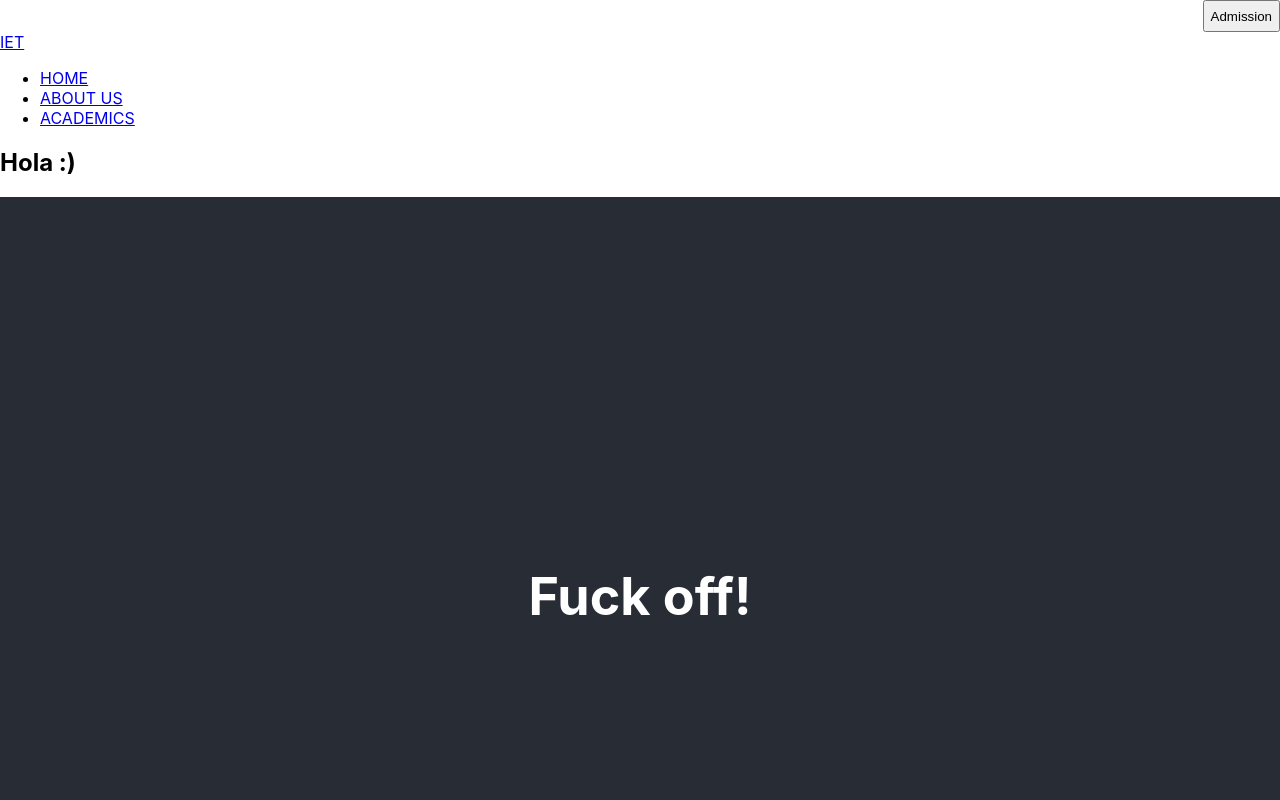
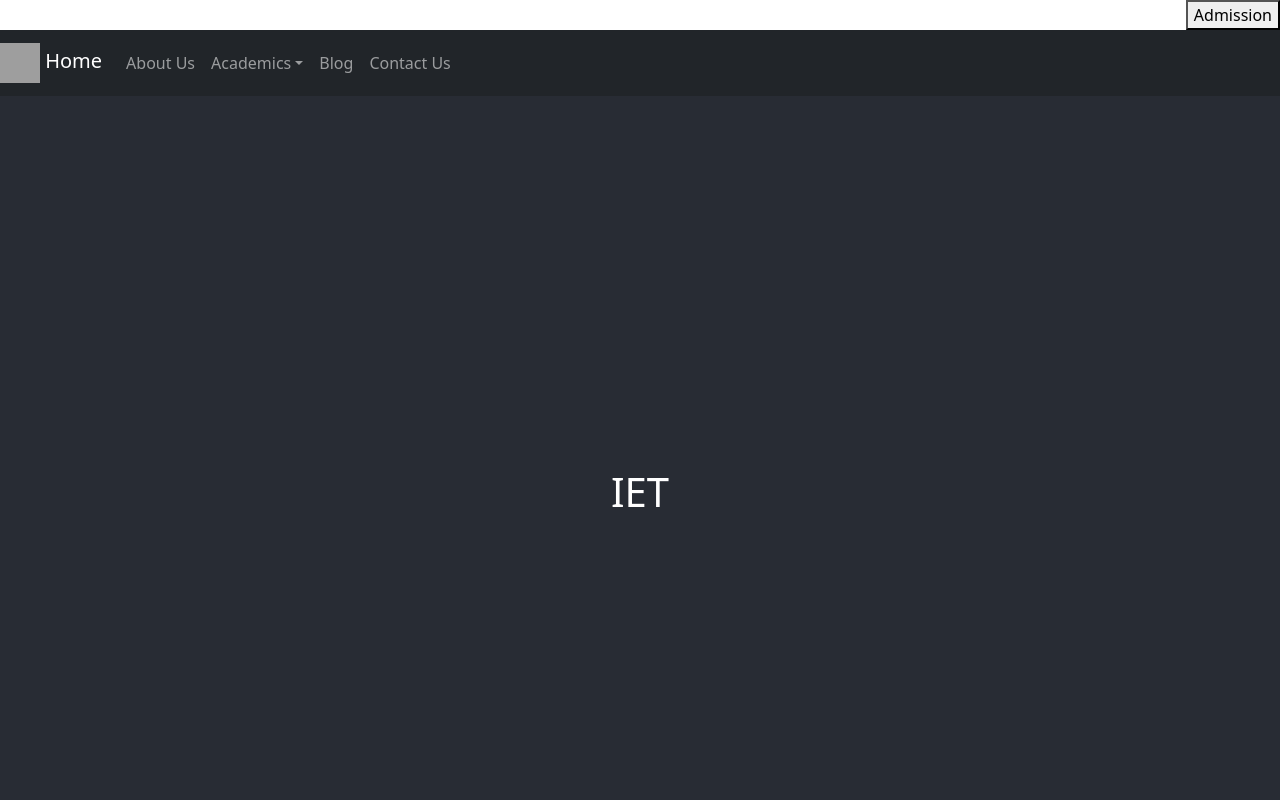
Before and after one commit to CODER-COPS/IET-Agra-FrontEnd, a React (Create React App) app: page / in a window 1280 px wide. Shown: the top 800 px of the page. Built offline with nearby package versions, Linux system fonts and the light colour scheme; grey boxes are pictures that could not be loaded.

Commit message:
fix Navbar

```diff
--- a/package.json
+++ b/package.json
@@ -6,7 +6,9 @@
     "@testing-library/jest-dom": "^5.16.5",
     "@testing-library/react": "^13.4.0",
     "@testing-library/user-event": "^13.5.0",
+    "bootstrap": "^5.2.1",
     "react": "^18.2.0",
+    "react-bootstrap": "^2.5.0",
     "react-dom": "^18.2.0",
     "react-scripts": "5.0.1",
     "web-vitals": "^2.1.4"
--- a/src/App.js
+++ b/src/App.js
@@ -1,21 +1,37 @@
-
 import './App.css';
-import Navbar from "./Navbar";
+import 'bootstrap/dist/css/bootstrap.css'
+import { Nav, Navbar, NavDropdown } from 'react-bootstrap'
+import logo from './image.png';
 
 function App() {
   return (
-    <div className="container">
-                <Navbar />
-          <div className="container">
-            <article>
-              <h1>
-                Hola :)
-              </h1>
-            </article>
+    <div className="App">
+      <Navbar bg="dark" variant="dark"
+        sticky="top" expand="sm" collapseOnSelect>
+
+<Navbar.Brand>
+          <img src={logo} width="40px" height="40px" />{' '}
+          Home
+        </Navbar.Brand>
+
+        <Navbar.Toggle className="coloring" />
+        <Navbar.Collapse>
+          <Nav>
+          <Nav.Link href="#about-us">About Us</Nav.Link>
+            <NavDropdown title="Academics">
+              <NavDropdown.Item href="#academics/results">Results</NavDropdown.Item>
+              <NavDropdown.Item href="#academics/scheduler">Schedule</NavDropdown.Item>
+            </NavDropdown>
+            <Nav.Link href="#blog">Blog</Nav.Link>
+
+            <Nav.Link href="#contact-us">Contact Us</Nav.Link>
+          </Nav>
+        </Navbar.Collapse>
+
+      </Navbar>
       <header className="App-header">
-        <h1>Fuck off!</h1>
+        <h1>IET</h1>
       </header>
-          </div>
     </div>
   );
 }
--- a/src/Navbar.js
+++ /dev/null
@@ -1,21 +0,0 @@
-import React from "react";
-
-export default function Navbar() {
-    return (
-      <nav className="navigation">
-        <a href="/" className="brand-name">
-          IET
-        </a>
-        <div
-          className="navigation-menu">
-          <ul>
-            <li> <a href="/home">HOME</a>             </li>
-            <li> <a href="/about">ABOUT US</a> </li>
-            <li>
-              <a href="/contact">ACADEMICS</a>
-            </li>
-          </ul>
-        </div>
-      </nav>
-    );
-  }
```
